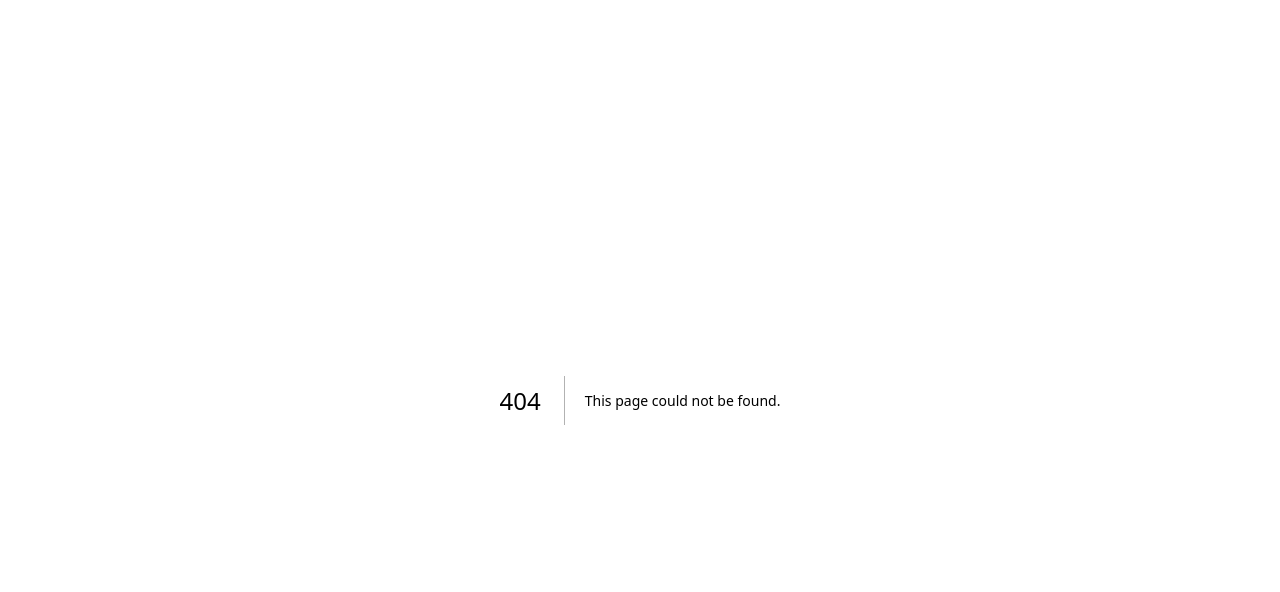
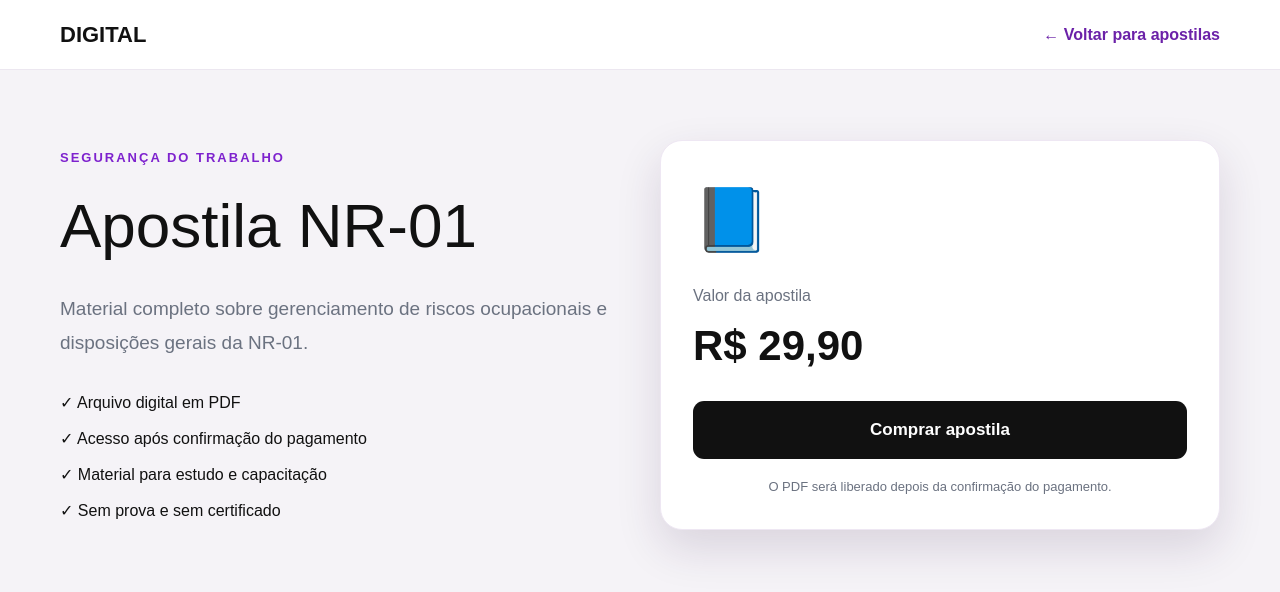
Before and after one commit to adrianamontenegro202-rgb/digital-consultoria-cursos, a Next.js app: page /apostilas/nr01 in a window 1280 px wide. Before the commit this address had no page. Shown: the top 592 px of the page. Built offline with nearby package versions, Linux system fonts and the light colour scheme.

Commit message:
Cria pagina individual de apostilas

```diff
--- /dev/null
+++ b/app/apostilas/[slug]/page.tsx
@@ -0,0 +1,261 @@
+import Link from "next/link";
+import { notFound } from "next/navigation";
+
+const apostilas = [
+  {
+    slug: "nr01",
+    nome: "Apostila NR-01",
+    categoria: "Segurança do Trabalho",
+    preco: 29.9,
+    descricao:
+      "Material completo sobre gerenciamento de riscos ocupacionais e disposições gerais da NR-01.",
+    arquivo: "/apostilas/nr01.pdf",
+  },
+  {
+    slug: "nr05",
+    nome: "Apostila NR-05",
+    categoria: "Segurança do Trabalho",
+    preco: 29.9,
+    descricao:
+      "Conteúdo atualizado sobre CIPA, prevenção de acidentes e organização interna.",
+    arquivo: "/apostilas/nr05.pdf",
+  },
+  {
+    slug: "nr06",
+    nome: "Apostila NR-06",
+    categoria: "Segurança do Trabalho",
+    preco: 29.9,
+    descricao:
+      "Material didático sobre Equipamentos de Proteção Individual.",
+    arquivo: "/apostilas/nr06.pdf",
+  },
+  {
+    slug: "nr10",
+    nome: "Apostila NR-10",
+    categoria: "Elétrica",
+    preco: 79.9,
+    descricao:
+      "Conteúdo completo de segurança em instalações e serviços em eletricidade.",
+    arquivo: "/apostilas/nr10.pdf",
+  },
+  {
+    slug: "nr35",
+    nome: "Apostila NR-35",
+    categoria: "Segurança do Trabalho",
+    preco: 39.9,
+    descricao:
+      "Material voltado para segurança e prevenção em trabalhos em altura.",
+    arquivo: "/apostilas/nr35.pdf",
+  },
+  {
+    slug: "primeiros-socorros",
+    nome: "Apostila de Primeiros Socorros",
+    categoria: "Saúde",
+    preco: 49.9,
+    descricao:
+      "Conteúdo prático para atendimento inicial em situações de emergência.",
+    arquivo: "/apostilas/primeiros-socorros.pdf",
+  },
+];
+
+type Props = {
+  params: Promise<{
+    slug: string;
+  }>;
+};
+
+export default async function PaginaApostila({ params }: Props) {
+  const { slug } = await params;
+
+  const apostila = apostilas.find(
+    (item) => item.slug === slug
+  );
+
+  if (!apostila) {
+    notFound();
+  }
+
+  return (
+    <main
+      style={{
+        minHeight: "100vh",
+        backgroundColor: "#f5f3f7",
+        color: "#111111",
+        fontFamily: "Arial, sans-serif",
+      }}
+    >
+      <header
+        style={{
+          backgroundColor: "#ffffff",
+          borderBottom: "1px solid #ece7f0",
+        }}
+      >
+        <div
+          style={{
+            maxWidth: "1200px",
+            margin: "0 auto",
+            padding: "18px 20px",
+            display: "flex",
+            justifyContent: "space-between",
+            alignItems: "center",
+            gap: "20px",
+            flexWrap: "wrap",
+          }}
+        >
+          <Link
+            href="/"
+            style={{
+              color: "#111111",
+              textDecoration: "none",
+              fontSize: "22px",
+              fontWeight: "bold",
+            }}
+          >
+            DIGITAL
+          </Link>
+
+          <Link
+            href="/apostilas"
+            style={{
+              color: "#6b21a8",
+              textDecoration: "none",
+              fontWeight: "bold",
+            }}
+          >
+            ← Voltar para apostilas
+          </Link>
+        </div>
+      </header>
+
+      <section
+        style={{
+          maxWidth: "1200px",
+          margin: "0 auto",
+          padding: "70px 20px",
+          display: "grid",
+          gridTemplateColumns:
+            "repeat(auto-fit, minmax(300px, 1fr))",
+          gap: "40px",
+          alignItems: "center",
+        }}
+      >
+        <div>
+          <p
+            style={{
+              color: "#7e22ce",
+              fontSize: "13px",
+              fontWeight: "bold",
+              letterSpacing: "2px",
+              textTransform: "uppercase",
+            }}
+          >
+            {apostila.categoria}
+          </p>
+
+          <h1
+            style={{
+              fontSize: "clamp(38px, 7vw, 62px)",
+              margin: "12px 0 20px",
+            }}
+          >
+            {apostila.nome}
+          </h1>
+
+          <p
+            style={{
+              color: "#6b7280",
+              fontSize: "19px",
+              lineHeight: "1.8",
+              maxWidth: "650px",
+            }}
+          >
+            {apostila.descricao}
+          </p>
+
+          <div
+            style={{
+              display: "grid",
+              gap: "12px",
+              marginTop: "30px",
+            }}
+          >
+            <p style={{ margin: 0 }}>✓ Arquivo digital em PDF</p>
+            <p style={{ margin: 0 }}>✓ Acesso após confirmação do pagamento</p>
+            <p style={{ margin: 0 }}>✓ Material para estudo e capacitação</p>
+            <p style={{ margin: 0 }}>✓ Sem prova e sem certificado</p>
+          </div>
+        </div>
+
+        <aside
+          style={{
+            backgroundColor: "#ffffff",
+            padding: "32px",
+            borderRadius: "22px",
+            boxShadow: "0 18px 45px rgba(48,20,68,0.14)",
+            border: "1px solid #eee7f3",
+          }}
+        >
+          <div
+            style={{
+              fontSize: "62px",
+              marginBottom: "18px",
+            }}
+          >
+            📘
+          </div>
+
+          <p
+            style={{
+              color: "#6b7280",
+              marginBottom: "6px",
+            }}
+          >
+            Valor da apostila
+          </p>
+
+          <strong
+            style={{
+              display: "block",
+              fontSize: "42px",
+              marginBottom: "24px",
+            }}
+          >
+            {apostila.preco.toLocaleString("pt-BR", {
+              style: "currency",
+              currency: "BRL",
+            })}
+          </strong>
+
+          <Link
+            href={`/api/pagbank/apostila?slug=${apostila.slug}`}
+            style={{
+              display: "block",
+              backgroundColor: "#111111",
+              color: "#ffffff",
+              textAlign: "center",
+              textDecoration: "none",
+              padding: "16px",
+              borderRadius: "11px",
+              fontWeight: "bold",
+              fontSize: "17px",
+            }}
+          >
+            Comprar apostila
+          </Link>
+
+          <p
+            style={{
+              color: "#6b7280",
+              fontSize: "13px",
+              lineHeight: "1.6",
+              marginTop: "18px",
+              textAlign: "center",
+            }}
+          >
+            O PDF será liberado depois da confirmação do pagamento.
+          </p>
+        </aside>
+      </section>
+    </main>
+  );
+}
```
